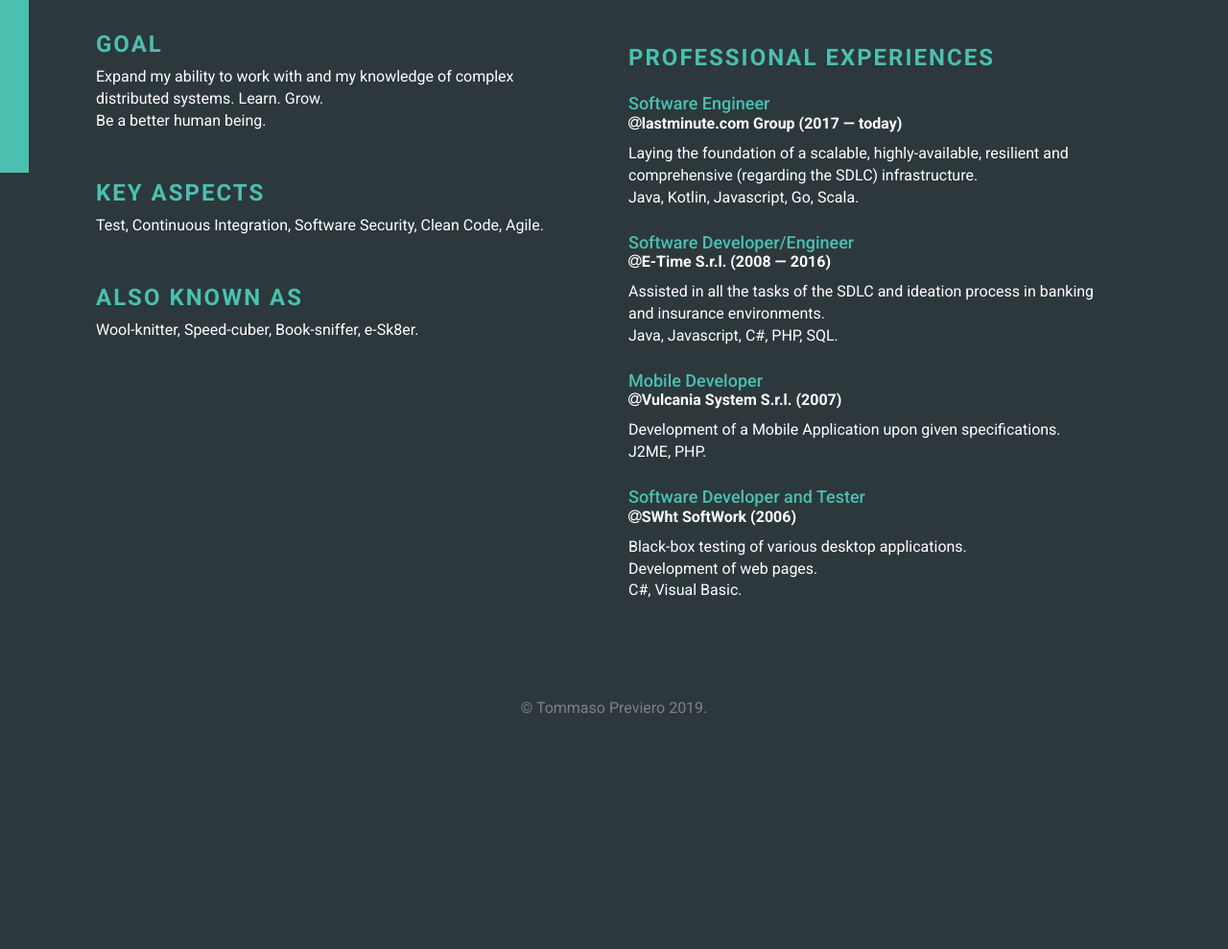
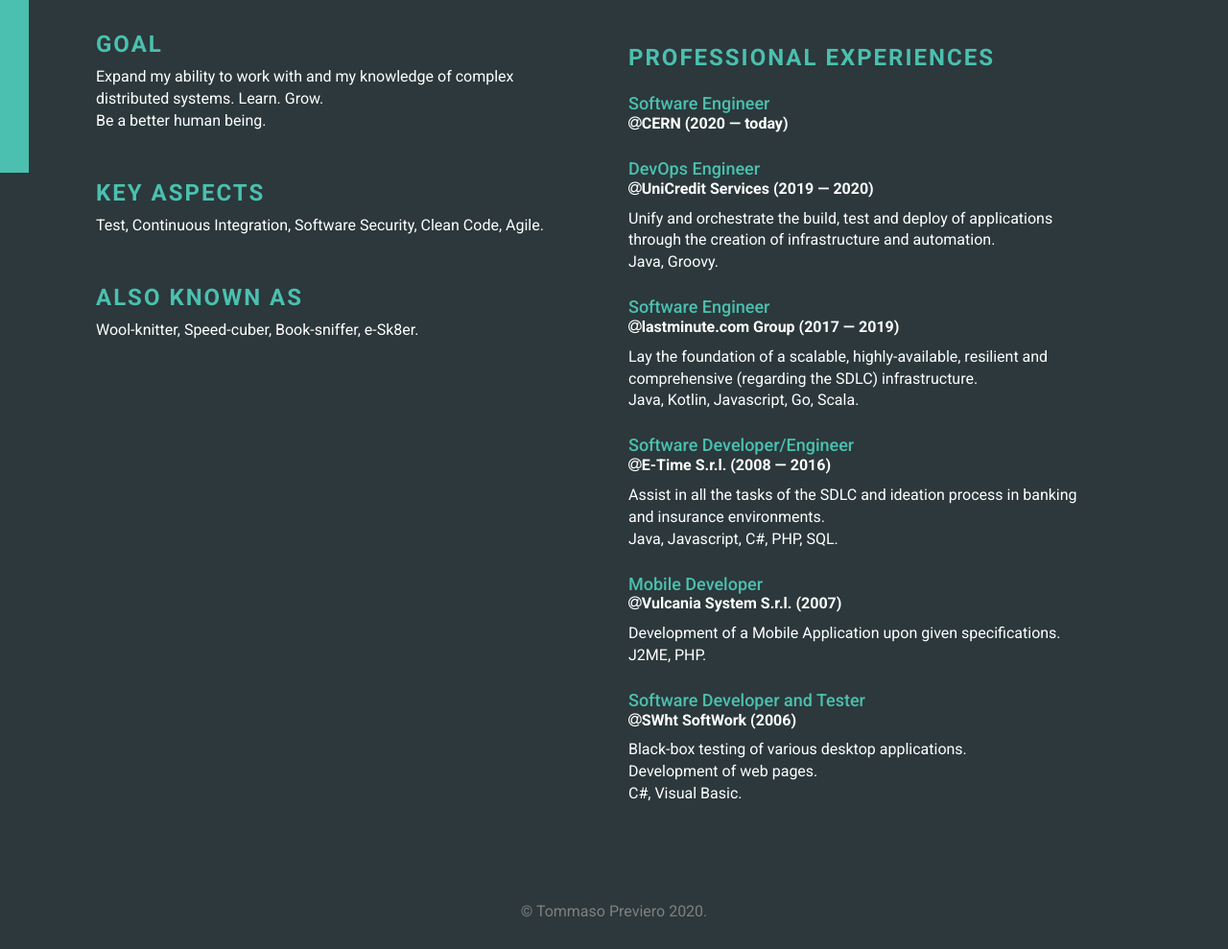
Before and after one commit to eltomato/tommaso-previero.it, a plain HTML site: page index.html in a window 1280 px wide. Shown: the part 620-1609 px from the top of the page at 96% size. Before the commit the page ends 1397 px from the top, so only its background shows below. Drawn offline with Linux system fonts and the light colour scheme.

Commit message:
Add UniCredit and CERN Change a little the description of previous experiences

```diff
--- a/index.html
+++ b/index.html
@@ -108,9 +108,23 @@
 
                 <div>
                     <h4 class="small-small-title color-1">Software Engineer</h4>
-                    <div class="work-for"><i class="fa fa-at"></i>lastminute.com Group (2017 &mdash; today)</div>
+                    <div class="work-for"><i class="fa fa-at"></i>CERN (2020 &mdash; today)</div>
+                </div>
+
+                <div>
+                    <h4 class="small-small-title color-1">DevOps Engineer</h4>
+                    <div class="work-for"><i class="fa fa-at"></i>UniCredit Services (2019 &mdash; 2020)</div>
                     <div>
-                        Laying the foundation of a scalable, highly-available, resilient and comprehensive (regarding the SDLC) infrastructure. <br>
+                        Unify and orchestrate the build, test and deploy of applications through the creation of infrastructure and automation. <br>
+                        Java, Groovy.
+                    </div>
+                </div>
+
+                <div>
+                    <h4 class="small-small-title color-1">Software Engineer</h4>
+                    <div class="work-for"><i class="fa fa-at"></i>lastminute.com Group (2017 &mdash; 2019)</div>
+                    <div>
+                        Lay the foundation of a scalable, highly-available, resilient and comprehensive (regarding the SDLC) infrastructure. <br>
                         Java, Kotlin, Javascript, Go, Scala.
                     </div>
                 </div>
@@ -119,7 +133,7 @@
                     <h4 class="small-small-title color-1">Software Developer/Engineer</h4>
                     <div class="work-for"><i class="fa fa-at"></i>E-Time S.r.l. (2008 &mdash; 2016)</div>
                     <div>
-                        Assisted in all the tasks of the SDLC and ideation process in banking and insurance
+                        Assist in all the tasks of the SDLC and ideation process in banking and insurance
                         environments. <br>
                         Java, Javascript, C#, PHP, SQL.
                     </div>
@@ -149,7 +163,7 @@
 
 </div>
 <div class="footer">
-    &copy; Tommaso Previero 2019.
+    &copy; Tommaso Previero 2020.
 </div>
 
 
```
